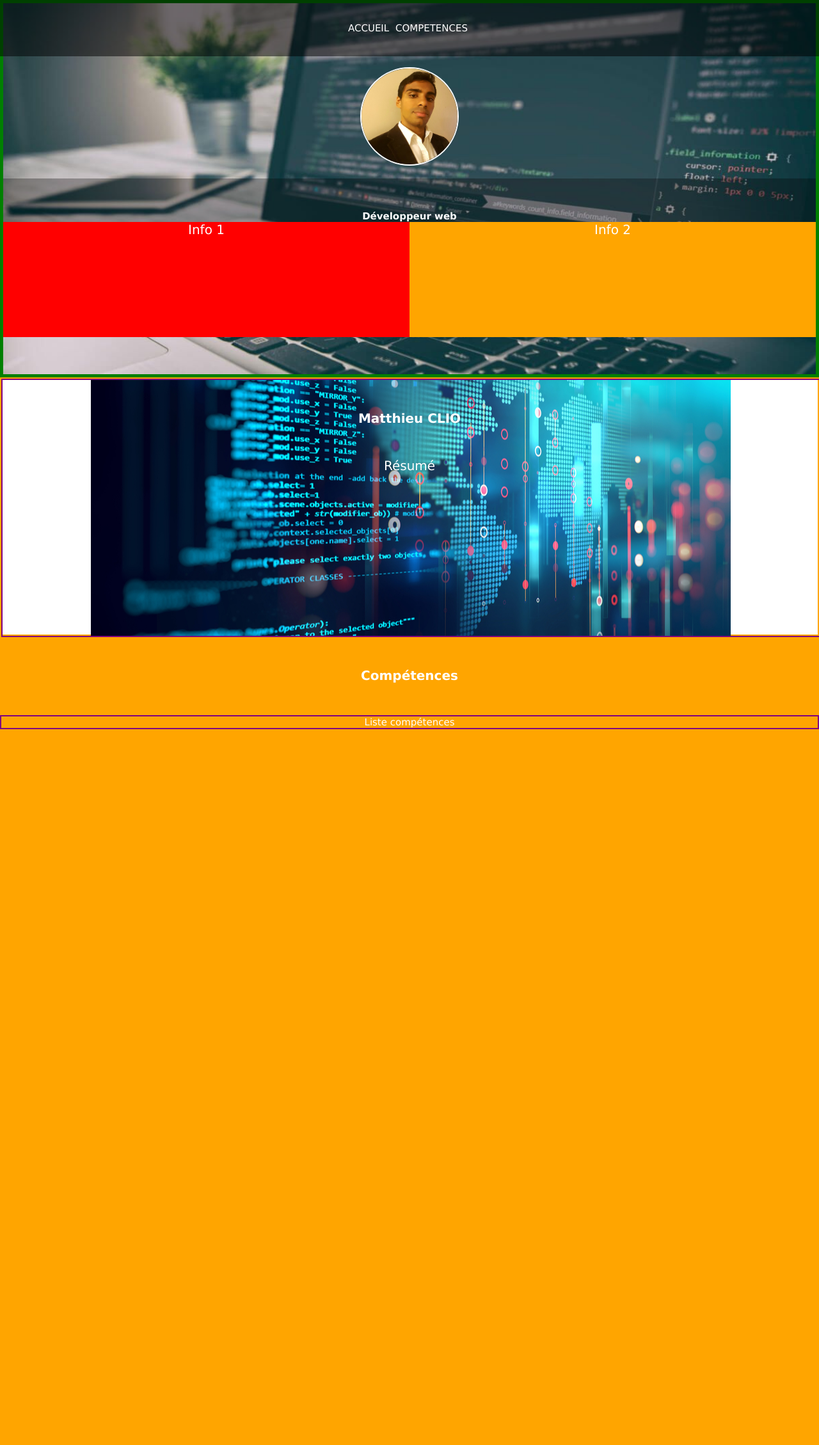
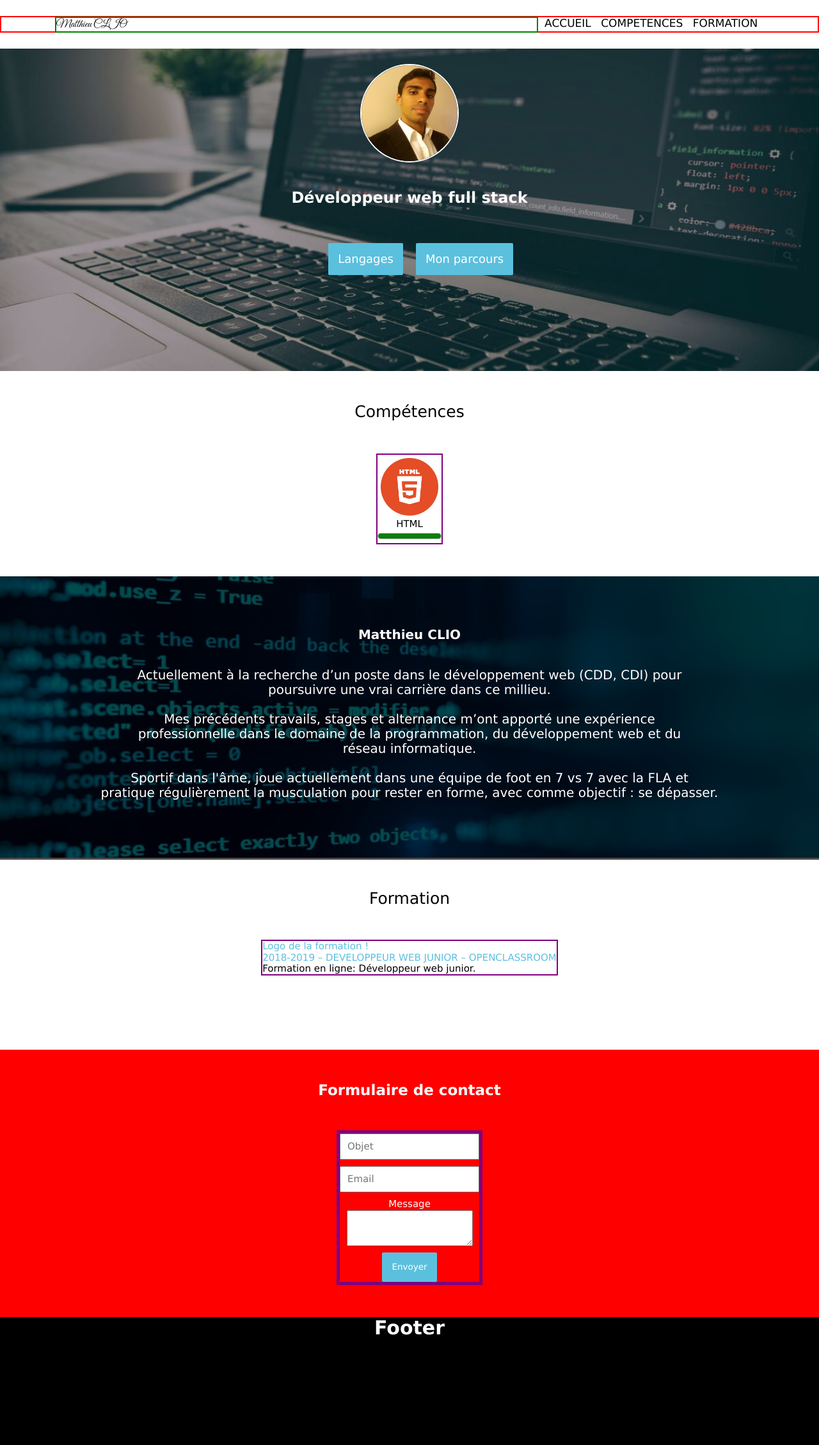
Before and after one commit to matthieuClio/Portfolio-Formation-Dev-Web-junior-Project-5, a PHP site: page /core/router.php in a window 1280 px wide. Shown: the whole page at 64% size. Before the commit the page ends 1140 px from the top, so only its background shows below. Run offline with PHP 8.4, Linux system fonts and the light colour scheme.

```diff
--- a/core/router.php
+++ b/core/router.php
@@ -12,11 +12,16 @@
 		require('../src/controller/accueil.php');
 	}
 
-	/*else if ($url[0] == 'backoffice' && empty($_SESSION['pseudo_user']))
+	else if ($url[0] == 'backoffice' && !empty($_SESSION['pseudo_user']) || $url[0] == 'backoffice' && !empty($_POST['submit_connexion']))
+	{
+		require('../src/controller/backoffice.php');
+	}
+
+	else if ($url[0] == 'backoffice' && empty($_SESSION['pseudo_user']))
 	{
 		require('../src/controller/backoffice_connexion.php');
 	}
-	*/
+
 
 	else
 	{
--- a/public/css/style.css
+++ b/public/css/style.css
@@ -18,7 +18,7 @@ body {
 }
 
 a {
-	color: white;
+	color: black;
 	text-decoration: none;
 }
 
@@ -34,6 +34,7 @@ h2 {
 	color: white;
 }
 
+
 /* Layout */
 /* ...... */
 /* ...... */
@@ -41,20 +42,32 @@ h2 {
 /* Menu */
 
 .menu {
-	z-index: 3;
+	z-index: 4;
 	position: fixed;
-	padding-top: 35px;
-	padding-bottom: 35px;
+	top: 0;
+	padding-top: 25px;
+	padding-bottom: 25px;
 	width: 100%;
-	background-color: rgb(0, 0, 0, 0.5);
+	background-color: white;
 	text-align: center;
+}
+
+.menu ul {
+	border: 2px solid red;
+}
+
+.logo {
+	border: 2px solid green;
+	padding-right: 50%;
+	font-family: 'Great Vibes', cursive;
+	font-size: 4em;
 }
 
 .menu li {
 	display: inline;
-	margin-right: 5px;
-	font-size: 1.5em;
-	color: white;
+	margin-right: 10px;
+	font-size: 1.7em;
+	color: black;
 }
 
 
@@ -63,7 +76,6 @@ h2 {
 .slider {
 	position: relative;
 	height: 580px;
-	border: 5px solid green;
 }
 
 .slider_photo {
@@ -74,10 +86,10 @@ h2 {
 }
 
 .slider_picture {
+	z-index: 3;
 	position: relative;
-	top: 0;
+	top: 100px;
 	margin: auto;
-	margin-top: 100px;
 	max-width: 150px;
 	height: 150px;
 	border: 2px solid white;
@@ -86,37 +98,82 @@ h2 {
 }
 
 .slider_information {
-	position: relative;
+	position: absolute;
 	top: 0;
-	margin-top: 20px;
-	padding-top: 50px;
-	height: 180px;
+	height: 100%;
+	width: 100%;
+	background-color: rgb(0, 0, 0, 0.3);
 	text-align: center;
 	color: white;
-	background-color: rgb(0, 0, 0, 0.3);
 }
 
-.slider_information h2 {
+.slider_information h1 {
+	position: relative;
+	top: 280px;
 	padding-bottom: 50px;
-	font-size: 2em;
+	font-size: 2.4em;
 }
 
 .slider_text_one {
-	background-color: red;
 	float: left;
+	margin-top: 270px;
 	width: 50%;
-	height: 100%;
-	text-align: center;
+	text-align: right;
 	font-size: 2em;
 }
 
 .slider_text_two {
-	background-color: orange;
 	float: left;
+	margin-top: 270px;
 	width: 50%;
-	height: 100%;
+	text-align: left;
+	font-size: 2em;
+}
+
+.button_accueil_right {
+	margin-right: 10px;
+}
+
+.button_accueil_left {
+	margin-left: 10px;
+}
+
+
+/* Skill */
+
+.skill {
+	padding-bottom: 50px;
 	text-align: center;
-	font-size: 2em;
+}
+
+.skill h2 {
+	padding-top: 50px;
+	margin-bottom: 50px;
+	font-size: 2.5em;
+	color: black;
+	font-weight: normal;
+}
+
+.specific_skill {
+	display: inline-block;
+	border: 2px solid purple;
+}
+
+.skill p {
+	width: 100px;
+	color: black;
+	font-size: 1.5em;
+	text-align: center;
+}
+
+.resize_image {
+	width: 100px;
+	height: 100px;
+}
+
+meter {
+	height: 20px;
+	width: 100px;
 }
 
 
@@ -124,17 +181,18 @@ h2 {
 
 .history {
 	position: relative;
-	border: 2px solid orange;
 	text-align: center;
-	height: 400px;
+	height: 440px;
 }
 
 .history h2 {
 	z-index: 1;
 	position: relative;
 	top: 0;
-	margin-top: 50px;
+	padding-top: 80px;
+	padding-bottom: 20px;
 	width: 100%;
+	background-color: rgb(0, 0, 0, 0.7);
 	font-size: 2em;
 }
 
@@ -142,8 +200,10 @@ h2 {
 	z-index: 2;
 	position: relative;
 	top: 0;
-	margin-top: 50px;
+	padding-top: 20px;
+	height: 300px;
 	width: 100%;
+	background-color: rgb(0, 0, 0, 0.7);
 	font-size: 2em;
 	color: white;
 }
@@ -153,31 +213,153 @@ h2 {
 	top: 0;
 	width: 100%;
 	height: 100%;
-	border: 2px solid purple;
 	background: url(../images/photo/skill.jpg) no-repeat fixed center;
 }
 
 
-/* Skill */
+/* Formation */
 
-.skill {
+.formation {
 	height: 300px;
 	text-align: center;
-	background-color: orange;
+	background-color: white;
 }
 
-.skill h2 {
+.formation h2 {
 	padding-top: 50px;
-	font-size: 2em;
+	font-size: 2.5em;
+	font-weight: normal;
+	color: black;
 }
 
-.skill p {
+.formation p {
+	display: inline-block;
+	margin-top: 50px;
+	text-align: left;
 	border: 2px solid purple;
+	color: #5bc0de;
+	font-size: 1.5em;
+}
+
+.formation span {
+	color: black;
+}
+
+/* Form */
+
+form {
+	padding-top: 50px;
+	padding-bottom: 50px;
+	text-align: center;
+	background-color: red;
+}
+
+form h2 {
+	font-size: 2.3em;
+}
+
+form section {
+	display: inline-block;
+	border: 5px solid purple;
 	margin-top: 50px;
 	color: white;
 	font-size: 1.5em;
 }
 
+.input_text {
+	display: block;
+	padding: 10px;
+	margin: auto;
+	margin-bottom: 10px;
+	width: auto;
+}
+
+
+/* Footer */
+
+.main_footer {
+	height: 200px;
+	background-color: black;
+	text-align: center;
+	font-size: 2em;
+}
+
+
+/* LOG BACKOFFICE */
+
+.background_body {
+	background-color: #f1f1f1;
+}
+
+.connexion_section {
+	margin: auto;
+	margin-top: 5%;
+	margin-bottom: 5%;
+	width: 350px;
+	height: 100%;
+	font-size: 2em;
+}
+
+.image_connexion_bo {
+	margin: auto;
+	max-width: 200px;
+	max-height: 200px;
+	margin-bottom: 35px;
+}
+
+.connexion_form {
+	padding-top: 35px;
+	padding-bottom: 50px;
+	font-size: 0.7em;
+	background-color: white;
+	box-shadow: 0 1px 3px rgba(0,0,0,.13);
+}
+
+.connexion_p {
+	margin-left: 24px;
+	margin-bottom: 3px;
+	width: 85%;
+	text-align: left;
+	color: #72777c;
+}
+
+.input_connexion_bo {
+	margin-bottom: 20px;
+	width: 85%;
+	font-size: 2em;
+	background-color: #fbfbfb;
+	border: none;
+	border: 1px solid #dddddd;
+	box-shadow: 0px 2px 5px #d4d4d4;
+}
+
+.container_checkbox {
+	margin-top: 20px;
+	margin-bottom: 20px;
+	margin-left: 24px;
+	width: 85%;
+}
+
+.input_checkbox_bo {
+    height: 16px;
+    width: 16px;
+    cursor: pointer;
+}
+
+.restart_password {
+	color: #00b9eb;
+}
+
+.error_bo {
+	margin-top: 10px;
+	text-align: center;
+	color: #d50a0a;
+}
+
+.captcha_resizing {
+	margin-bottom: 10px;
+	max-width: 75px;
+}
 
 
 /* Module (small content) */
@@ -190,12 +372,37 @@ h2 {
 /* ...................... */
 /* ...................... */
 
+.button_blue:hover {
+	background-color: #55B1CD;
+}
 
+.button_orange:hover {
+	background-color: #55B1CD;
+}
 
 /* Factored */
 /* .................... */
 /* .................... */
 
+.button_blue {
+	padding: 15px;
+	background-color: #5bc0de;
+	border: none;
+	border-radius: 2px;
+	font-size: 0.9em;
+	color: white;
+	cursor: pointer;
+}
+
+.button_orange {
+	padding: 15px;
+	background-color: #5bc0de;
+	border: none;
+	border-radius: 2px;
+	font-size: 0.9em;
+	color: white;
+	cursor: pointer;
+}
 
 
 /* MOBILE VERSION */
--- /dev/null
+++ b/src/view/back/backoffice_view.php
@@ -0,0 +1 @@
+Hello !
--- a/src/view/front/accueil_view.php
+++ b/src/view/front/accueil_view.php
@@ -7,7 +7,12 @@
 		<title>Portfolio Matthieu</title>
 		<meta name="description" content="Le livre Billet simple pour l'Alaska est disponible en lecture gratuite sur ce site.">
 		<link rel="icon" type="image/jpg" href="public/images/icone/keyboard.png">
-		<!-- <link rel="stylesheet" href="https://necolas.github.io/normalize.css/8.0.1/normalize.css"> -->
+
+		<!-- Font -->
+		<link href="https://fonts.googleapis.com/css?family=Great+Vibes&display=swap" rel="stylesheet">
+		<!-- Normalize -->
+		<link rel="stylesheet" href="https://necolas.github.io/normalize.css/8.0.1/normalize.css">
+		<!-- Css custom -->
 		<link rel="stylesheet" href="public/css/style.css">
 	</head>
 
@@ -15,51 +20,138 @@
 		<!-- Menu -->
 		<nav class="menu">
 			<ul>
-				<li>
-					ACCUEIL
+				<li class="logo">
+					<a href="#accueil">
+						Matthieu CLIO
+					</a>
 				</li>
 
 				<li>
-					COMPETENCES
+					<a href="#accueil">
+						ACCUEIL
+					</a>
+				</li>
+
+				<li>
+					<a href="#competences">
+						COMPETENCES
+					</a>
+				</li>
+
+				<li>
+					<a href="#formation">
+						FORMATION
+					</a>
 				</li>
 			</ul>
 		</nav>
 
-		<header class="slider">
+		<header class="slider" id="accueil">
+			<!-- Image in background -->
 			<img src="public/images/photo/dev_web.jpg" alt="ordinateur" class="slider_photo">
 
+			<!-- CV picture -->
 			<figure class="slider_picture">
 				<img src="public/images/photo/cv_picture.png">
 			</figure>
 
 			<section class="slider_information">
-				<h1>Développeur web</h1>
-				<p class="slider_text_one">
-					Info 1
+				<h1>
+					Développeur web full stack
+				</h1>
+
+				<div class="slider_text_one">
+					<a href="#competences" >
+						<input type="button" name="languages" value="Langages" class="button_blue button_accueil_right">
+					</a>
+				</div>
+
+
+				<div class="slider_text_two">
+					<a href="#formation">
+						<input type="button" name="languages" value="Mon parcours" class="button_orange button_accueil_left">
+					</a>
+				</div>
+
+			</section>
+		</header>
+
+		<section class="skill" id="competences">
+			<h2>Compétences</h2>
+
+			<div class="specific_skill">
+				<figure class="resize_image">
+					<img src="public/images/logo/html.png">
+				</figure>
+
+				<p>
+					HTML
 				</p>
 
-				<p class="slider_text_two">
-					Info 2
-				</p>
-			</section>
-		</header>
+				<meter max="100" value="100">
+					0%
+				</meter>
+
+
+			</div>
+		</section>
 
 		<section class="history">
 			<h2>Matthieu CLIO</h2>
 
-			<p>Résumé</p>
+			<p>
+				Actuellement à la recherche d’un poste dans le développement web (CDD, CDI) pour
+				<br>
+				poursuivre une vrai carrière dans ce millieu.
+				<br>
+				<br>
+				Mes précédents travails, stages et alternance m’ont apporté une expérience
+				<br>
+				professionnelle dans le domaine de la programmation, du développement web et du
+				<br>
+				réseau informatique.
+				<br>
+				<br>
+				Sportif dans l'âme, joue actuellement dans une équipe de foot en 7 vs 7 avec la FLA et
+				<br>
+				pratique régulièrement la musculation pour rester en forme, avec comme objectif : se dépasser.
+			</p>
 
+			<!-- image -->
 			<div class="history_background">
 			</div>
 		</section>
 
-		<section class="skill">
-			<h2>Compétences</h2>
+		<section class="formation" id="formation">
+			<h2>Formation</h2>
 
-			<p>Liste compétences</p>
+			<p>
+				Logo de la formation !
+				<br>
+				2018-2019 – DEVELOPPEUR WEB JUNIOR – OPENCLASSROOM
+				<br>
+				<span>
+					Formation en ligne: Développeur web junior.
+				</span>
+			</p>
 		</section>
 
-		<footer>
+		<form method="post" action="">
+			<h2>Formulaire de contact</h2>
+
+			<section>
+				<input type="text" name="sujet" class="input_text" placeholder="Objet">
+				<input type="text" name="email" class="input_text" placeholder="Email">
+				Message
+				<textarea placeholder="Message" class="input_text">
+				</textarea>
+
+				<input type="submit" name="send_form" value="Envoyer" class="button_blue">
+			</section>
+		</form>
+
+		<footer class="main_footer">
+			<h2>Footer</h2>
 		</footer>
 	</body>
 
```
Also changed, not shown: core/Captcha.php (added, +32 -0 lines), core/capthcaPicture.php (added, +17 -0 lines), src/controller/backoffice.php (added, +120 -0 lines), src/controller/backoffice_connexion.php (added, +18 -0 lines), src/model/Identification.php (added, +68 -0 lines), src/view/back/backoffice_connexion_view.php (added, +61 -0 lines), public/images/logo/html.png (added), public/images/logo/screen.png (added), public/images/photo/skill.jpg.
